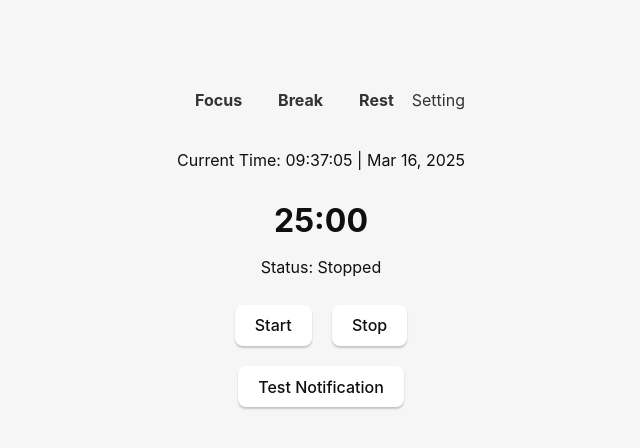
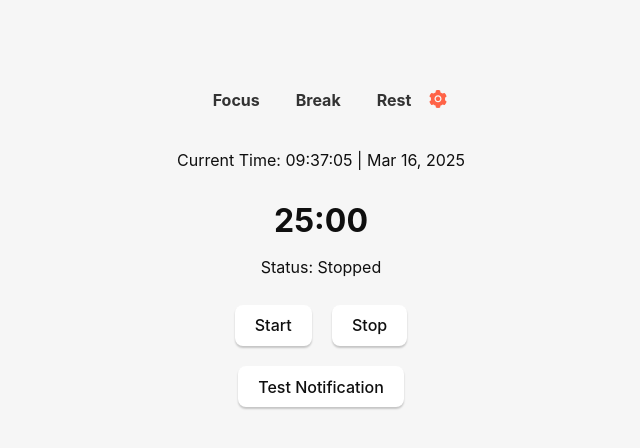
Before and after one commit to ShamaW/cedt-indiv-pomodoro, a React (Vite) app: page / in a window 1280 px wide. Shown: the top 448 px of the page, without its empty margins (319-959 px from the left). Built offline with nearby package versions, Linux system fonts and the light colour scheme.

Commit message:
Add Ant Design icons for improved navigation link visuals

```diff
--- a/package.json
+++ b/package.json
@@ -10,9 +10,11 @@
     "tauri": "tauri"
   },
   "dependencies": {
+    "@ant-design/icons": "^6.0.0",
     "@tauri-apps/api": "^2.0.1",
     "@tauri-apps/plugin-notification": "^2.2.2",
     "@tauri-apps/plugin-opener": "^2",
+    "antd": "^5.24.4",
     "react": "^19.0.0",
     "react-dom": "^19.0.0",
     "react-router": "^7.2.0",
--- a/src/AppNavigation.tsx
+++ b/src/AppNavigation.tsx
@@ -5,6 +5,7 @@ import Setting from './Setting.tsx';
 import Break from './Break.tsx';
 import Rest from './Rest.tsx';
 import { AppRouterProps } from './interface.tsx';
+import { SettingFilled, SettingTwoTone } from '@ant-design/icons';
 
 const Navigation = () => {
     return (
@@ -12,7 +13,7 @@ const Navigation = () => {
             <Link to="/" className="nav-link">Focus</Link>
             <Link to="/break" className="nav-link">Break</Link>
             <Link to="/rest" className="nav-link">Rest</Link>
-            <Link to="/setting" className='nav-link-setting'>Setting</Link>
+            <Link to="/setting" className='nav-link-setting'><SettingFilled style={{ fontSize: '18px', color: '#FF6347' }}/></Link>
         </nav>
     );
 }
```
Also changed, not shown: 1 other file (tests, documents, lock files or other folders).
